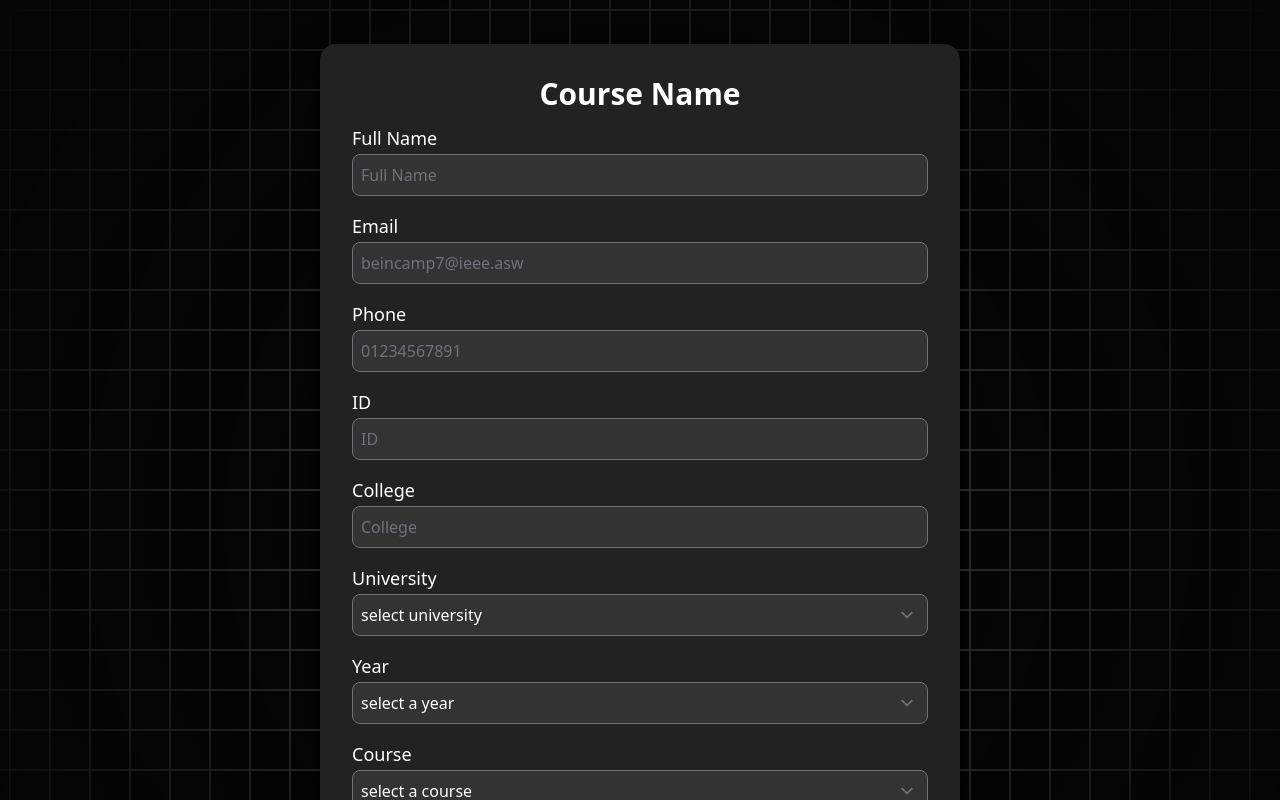
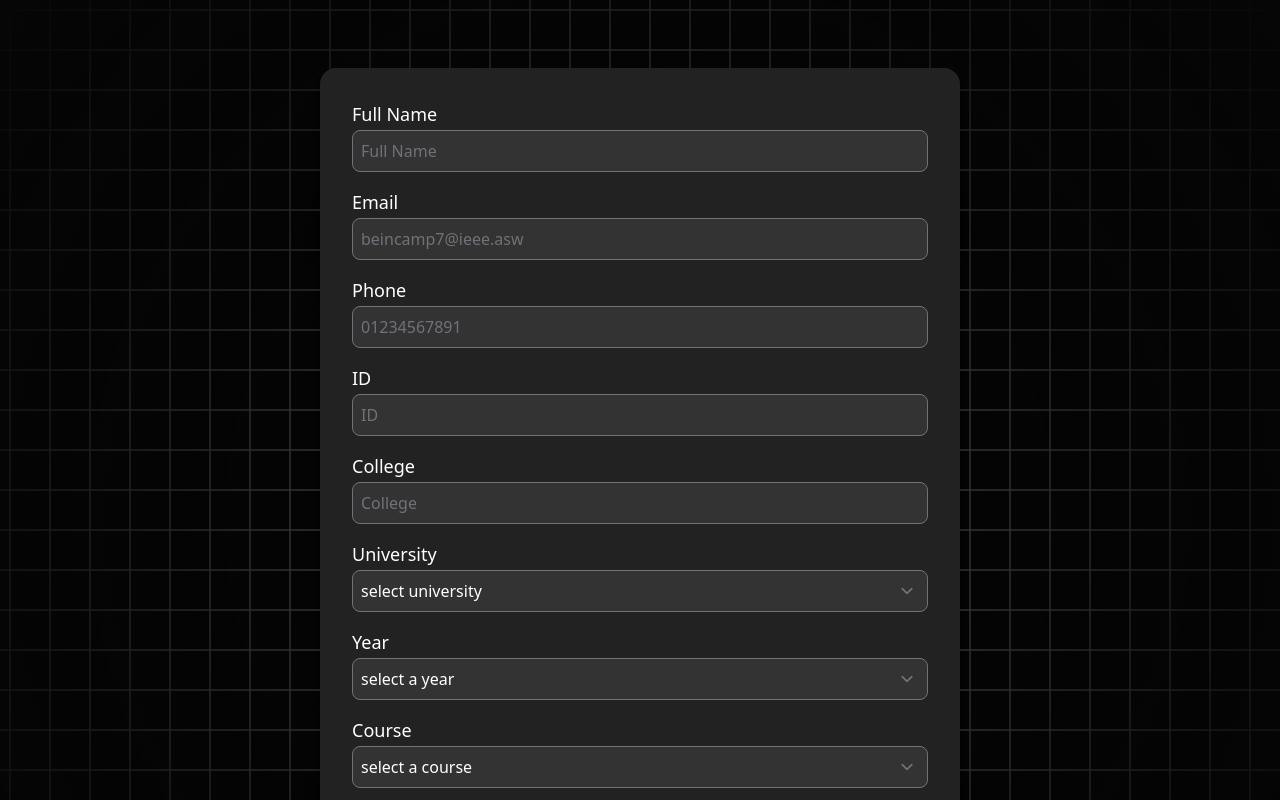
Before and after one commit to IEEEAswanSB/reactVersion, a React (Vite) app: page /bein7/form in a window 1280 px wide. Shown: the top 800 px of the page. Built offline with nearby package versions, Linux system fonts and the light colour scheme.

Commit message:
Update API endpoint in Bein7Form and modify layout in Bein7Landing; replace button with Link component

```diff
--- a/src/pages/25/bein7/Bein7Form.jsx
+++ b/src/pages/25/bein7/Bein7Form.jsx
@@ -169,7 +169,7 @@ function Bein7Form() {
     data.append('course', course);
 
 
-    axios.post("http://localhost:9000/api/v1/course/register", data)
+    axios.post("https://ieee-recruitment-production.up.railway.app/api/v1/course/register", data)
       .then(res => {
         console.log(res.data);
         setLoading(false);
@@ -196,9 +196,9 @@ function Bein7Form() {
 
   return (
     <div className='w-screen h-[130vh] bg-[#060606] relative flex items-center justify-center'>
-      <div className='absolute top-1/2 left-1/2 -translate-x-1/2 -translate-y-1/2 lg:w-1/2 w-4/5 bg-[#222] p-8 rounded-2xl shadow-lg text-center'>
+      <div className='absolute top-1/2 left-1/2 -translate-x-1/2 -translate-y-1/2 lg:w-1/2 w-11/12 bg-[#222] p-8 rounded-2xl shadow-lg text-center'>
         <form onSubmit={handleSubmit} className='flex flex-col items-center justify-start gap-2'>
-          <h1 className='text-3xl font-bold text-white mb-1'>Course Name</h1>
+          {/* <h1 className='text-3xl font-bold text-white mb-1'>Course Name</h1> */}
           <label className='flex flex-col justify-start items-start w-full text-white gap-0.5'>
             <span className='text-lg font-medium'>Full Name</span>
             <input
--- a/src/pages/25/bein7/Bein7Landing.jsx
+++ b/src/pages/25/bein7/Bein7Landing.jsx
@@ -25,6 +25,7 @@ import FlowingMenu from "../../../components/bein7/FlowingMenu";
 import Hyperspeed from "../../../components/bein7/Hyperspeed";
 import SpotlightCard from "../../../components/bein7/SpotlightCard";
 import SplashCursor from "../../../components/bein7/SplashCursor";
+import { Link } from "react-router-dom";
 
 function Bein7Landing() {
   const containerRef = useRef(null);
@@ -118,10 +119,10 @@ function Bein7Landing() {
           {/* <SplashCursor /> */}
           <motion.div
             className="flex lg:sticky top-[10%]  justify-center items-center gap-2 text-2xl md:text-5xl lg:text-5xl font-normal md:font-medium lg:font-bold w-full lg:w-1/2 mb-8 lg:mb-0"
-            // style={{
-            //   position: '',
-            //   top: '10%',
-            // }}
+          // style={{
+          //   position: '',
+          //   top: '10%',
+          // }}
           >
             Bein
             <RotatingText
@@ -289,9 +290,9 @@ function Bein7Landing() {
                       {course.title} course
                     </p>
                   </div>
-                  <button className="w-full bg-[#67e8f977] text-white p-2 rounded-lg">
+                  <Link to="/bein7/form" className="w-full bg-[#67e8f977] text-center text-white p-2 rounded-lg">
                     Join
-                  </button>
+                  </Link>
                 </div>
               </SpotlightCard>
             ))}
```
